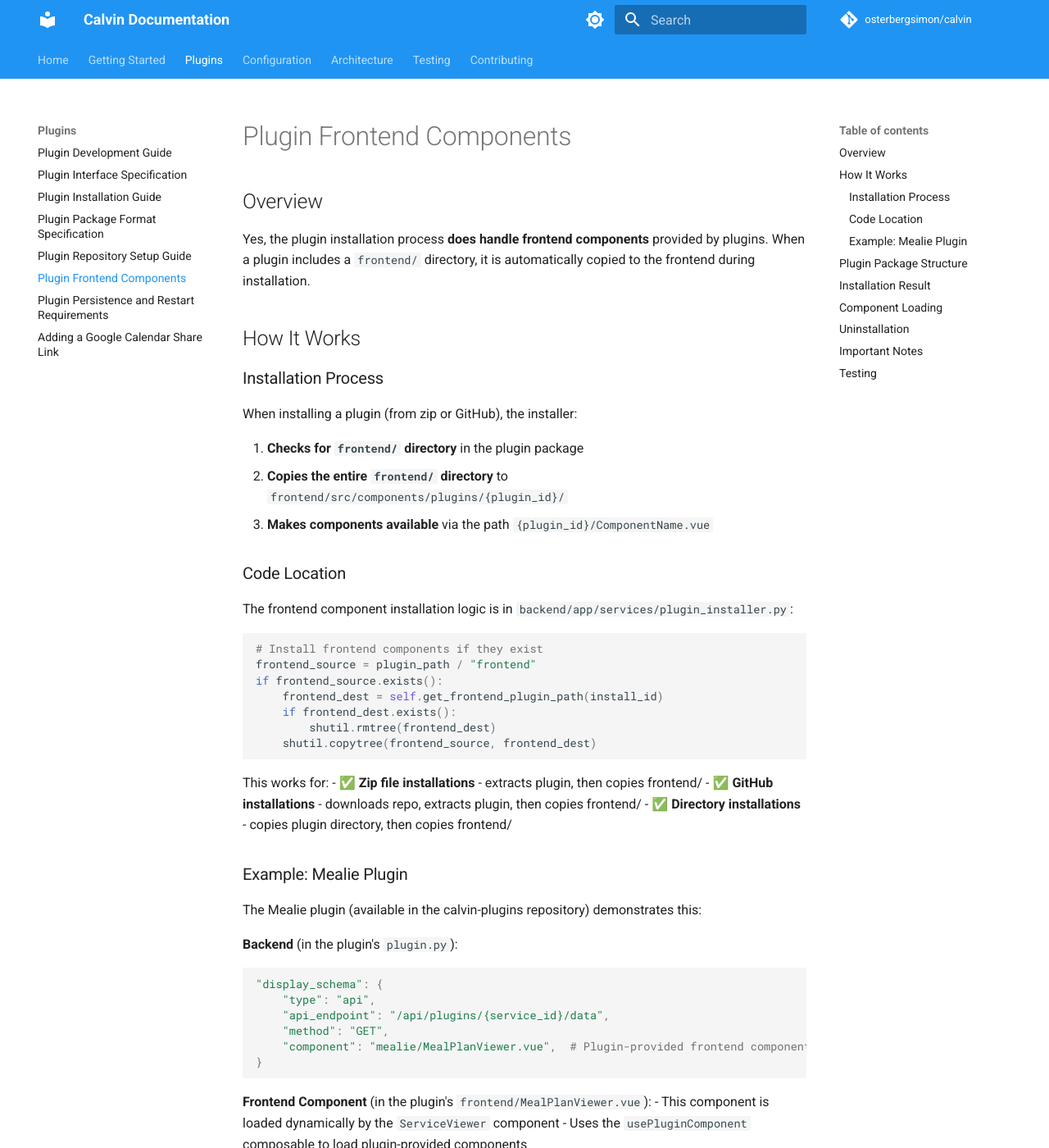
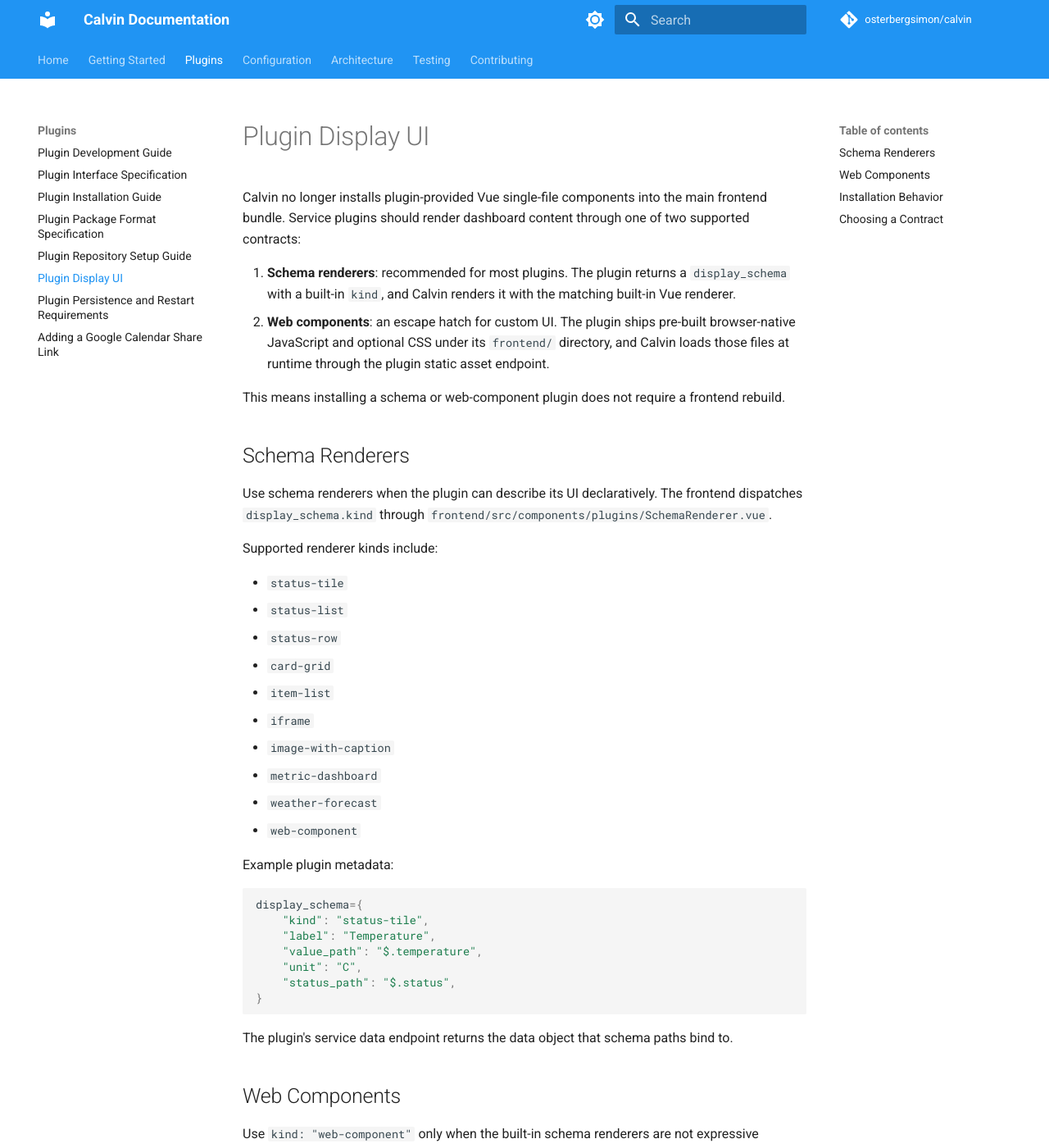
Before and after one commit to osterbergsimon/calvin, an MkDocs documentation site: the page built from docs/plugins/PLUGIN_FRONTEND_COMPONENTS.md, in a window 1280 px wide and 1400 px high. Shown: the whole window at 82% size. Built offline with MkDocs 1.6.1 and Material for MkDocs 9.7.7, drawn with Linux system fonts in a browser that asks for light colours; comment, search, counter and statistics services are not loaded; some of the changed text lies outside the part shown.

Commit message:
Align plugin display contract docs and tests (#26)

````diff
--- a/docs/plugins/PLUGIN_FRONTEND_COMPONENTS.md
+++ b/docs/plugins/PLUGIN_FRONTEND_COMPONENTS.md
@@ -1,117 +1,103 @@
-# Plugin Frontend Components
+# Plugin Display UI
 
-## Overview
+Calvin no longer installs plugin-provided Vue single-file components into the main frontend
+bundle. Service plugins should render dashboard content through one of two supported contracts:
 
-Yes, the plugin installation process **does handle frontend components** provided by plugins. When a plugin includes a `frontend/` directory, it is automatically copied to the frontend during installation.
+1. **Schema renderers**: recommended for most plugins. The plugin returns a `display_schema`
+   with a built-in `kind`, and Calvin renders it with the matching built-in Vue renderer.
+2. **Web components**: an escape hatch for custom UI. The plugin ships pre-built browser-native
+   JavaScript and optional CSS under its `frontend/` directory, and Calvin loads those files at
+   runtime through the plugin static asset endpoint.
 
-## How It Works
+This means installing a schema or web-component plugin does not require a frontend rebuild.
 
-### Installation Process
+## Schema Renderers
 
-When installing a plugin (from zip or GitHub), the installer:
+Use schema renderers when the plugin can describe its UI declaratively. The frontend dispatches
+`display_schema.kind` through `frontend/src/components/plugins/SchemaRenderer.vue`.
 
-1. **Checks for `frontend/` directory** in the plugin package
-2. **Copies the entire `frontend/` directory** to `frontend/src/components/plugins/{plugin_id}/`
-3. **Makes components available** via the path `{plugin_id}/ComponentName.vue`
+Supported renderer kinds include:
 
-### Code Location
+- `status-tile`
+- `status-list`
+- `status-row`
+- `card-grid`
+- `item-list`
+- `iframe`
+- `image-with-caption`
+- `metric-dashboard`
+- `weather-forecast`
+- `web-component`
 
-The frontend component installation logic is in `backend/app/services/plugin_installer.py`:
+Example plugin metadata:
 
 ```python
-# Install frontend components if they exist
-frontend_source = plugin_path / "frontend"
-if frontend_source.exists():
-    frontend_dest = self.get_frontend_plugin_path(install_id)
-    if frontend_dest.exists():
-        shutil.rmtree(frontend_dest)
-    shutil.copytree(frontend_source, frontend_dest)
-```
-
-This works for:
-- ✅ **Zip file installations** - extracts plugin, then copies frontend/
-- ✅ **GitHub installations** - downloads repo, extracts plugin, then copies frontend/
-- ✅ **Directory installations** - copies plugin directory, then copies frontend/
-
-### Example: Mealie Plugin
-
-The Mealie plugin (available in the calvin-plugins repository) demonstrates this:
-
-**Backend** (in the plugin's `plugin.py`):
-```python
-"display_schema": {
-    "type": "api",
-    "api_endpoint": "/api/plugins/{service_id}/data",
-    "method": "GET",
-    "component": "mealie/MealPlanViewer.vue",  # Plugin-provided frontend component
+display_schema={
+    "kind": "status-tile",
+    "label": "Temperature",
+    "value_path": "$.temperature",
+    "unit": "C",
+    "status_path": "$.status",
 }
 ```
 
-**Frontend Component** (in the plugin's `frontend/MealPlanViewer.vue`):
-- This component is loaded dynamically by the `ServiceViewer` component
-- Uses the `usePluginComponent` composable to load plugin-provided components
+The plugin's service data endpoint returns the data object that schema paths bind to.
 
-## Plugin Package Structure
+## Web Components
 
-For a plugin to include frontend components, it should have this structure:
+Use `kind: "web-component"` only when the built-in schema renderers are not expressive enough.
+The plugin must ship already-built browser JavaScript in `frontend/`.
 
-```
+Example package structure:
+
+```text
 my-plugin/
 ├── plugin.json
 ├── plugin.py
 └── frontend/
-    └── MyComponent.vue
-    └── (or subdirectories)
-        └── components/
-            └── MyComponent.vue
+    ├── dist.js
+    └── dist.css
 ```
 
-## Installation Result
+Example display schema:
 
-After installation, the frontend component will be at:
-```
-frontend/src/components/plugins/{plugin_id}/MyComponent.vue
+```python
+display_schema={
+    "kind": "web-component",
+    "element": "calvin-my-plugin",
+    "module": "dist.js",
+    "stylesheet": "dist.css",
+}
 ```
 
-And referenced in `display_schema.component` as:
-```python
-"component": "{plugin_id}/MyComponent.vue"
+At runtime, Calvin loads:
+
+```text
+/api/plugins/{plugin_id}/static/dist.js
+/api/plugins/{plugin_id}/static/dist.css
 ```
 
-## Component Loading
+The JavaScript module must register the custom element named by `display_schema.element`.
+Calvin assigns the latest service data to the element's `data` property.
 
-Frontend components are automatically loaded by:
-- `frontend/src/composables/usePluginComponent.js` - Dynamically imports plugin components
-- `frontend/src/components/service/ServiceViewer.vue` - Uses the composable to render plugin components
+## Installation Behavior
 
-The system uses Vite's `import.meta.glob()` to discover all plugin components at build time.
+When a plugin includes a `frontend/` directory, Calvin stores it with the installed plugin under:
 
-## Uninstallation
-
-When uninstalling a plugin, frontend components are also removed:
-
-```python
-# Remove frontend components
-frontend_path = self.get_frontend_plugin_path(plugin_id)
-if frontend_path.exists():
-    shutil.rmtree(frontend_path)
+```text
+backend/data/plugins/{plugin_id}/frontend/
 ```
 
-## Important Notes
+Those files are served by:
 
-1. **Frontend rebuild required**: After installing a plugin with frontend components, the frontend needs to be rebuilt for the components to be available (Vite's glob needs to pick them up)
+```text
+GET /api/plugins/{plugin_id}/static/{asset_path}
+```
 
-2. **Component path**: The component path in `display_schema.component` should be relative to `frontend/src/components/plugins/`, e.g., `mealie/MealPlanViewer.vue`
+The static endpoint prevents path traversal outside the plugin's `frontend/` directory.
 
-3. **Subdirectories**: You can organize components in subdirectories within the `frontend/` directory, and the full path will be preserved
+## Choosing a Contract
 
-4. **No manual registration**: Plugin components don't need to be manually registered - they're discovered automatically via the glob pattern
-
-## Testing
-
-To verify frontend components are installed correctly:
-
-1. Check that `frontend/src/components/plugins/{plugin_id}/` exists after installation
-2. Verify the component files are present
-3. Check that the plugin's `display_schema.component` path matches the installed location
-4. Rebuild the frontend and test the plugin
+Prefer schema renderers for stable dashboard UI because they inherit Calvin's layout, theme,
+accessibility, and test coverage. Use web components for custom visualizations or interactions
+that cannot reasonably be represented with the built-in renderer set.
````
Also changed, not shown: docs/plugins/PLUGIN_INSTALLATION.md (+59 -34 lines), docs/plugins/PLUGIN_PACKAGE_FORMAT.md (+11 -8 lines), docs/plugins/PLUGIN_PERSISTENCE_AND_RESTART.md (+3 -1 lines), docs/plugins/PLUGIN_REPOSITORY_SETUP.md (+1 -1 lines), docs/testing/E2E_TEST_REPO_SETUP.md (+1 -1 lines), docs/testing/TEST_COVERAGE_NEW_FEATURES.md (+11 -7 lines), 6 other files.
